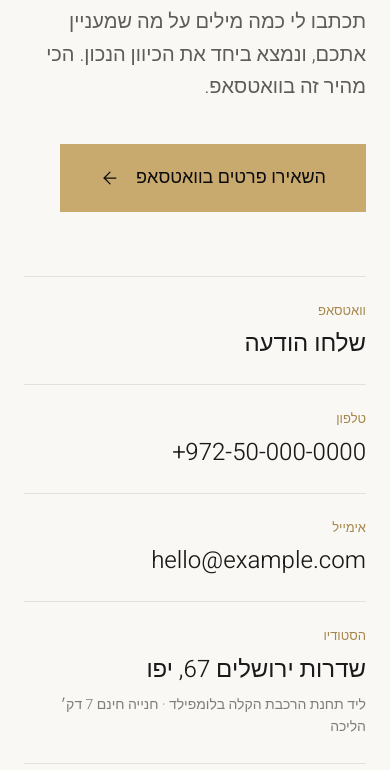
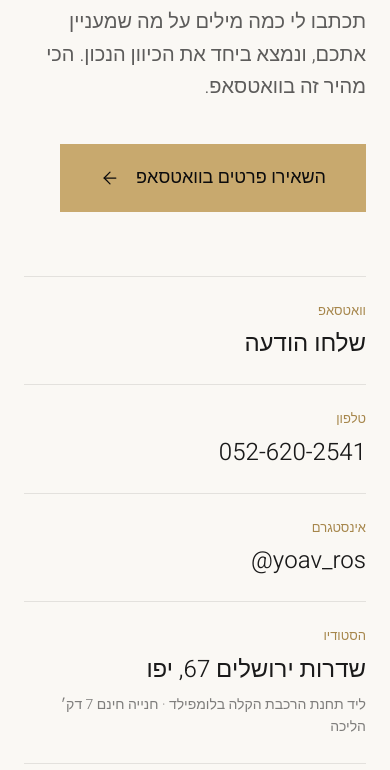
Before and after one commit to volujujo/yoav-ros-website, a website: page contact.html in a window 390 px wide. Shown: the part 328-1098 px from the top of the page. Drawn offline with Linux system fonts and the light colour scheme.

Commit message:
Wire real contact info: phone + Instagram, drop email
WhatsApp and click-to-call now use Yoav's real number. Replaced the
email contact method with Instagram (@yoav_ros) per request.

```diff
--- a/contact.html
+++ b/contact.html
@@ -125,11 +125,11 @@
             </div>
             <div class="py-6">
               <dt class="text-[13px] font-500 text-gold-deep mb-2">טלפון</dt>
-              <dd><a data-tel href="#" class="ul-grow text-2xl font-300 text-charcoal hover:text-gold transition-colors duration-500" dir="ltr">+972-50-000-0000</a></dd>
+              <dd><a data-tel href="#" class="ul-grow text-2xl font-300 text-charcoal hover:text-gold transition-colors duration-500" dir="ltr">052-620-2541</a></dd>
             </div>
             <div class="py-6">
-              <dt class="text-[13px] font-500 text-gold-deep mb-2">אימייל</dt>
-              <dd><a data-mail href="#" class="ul-grow text-2xl font-300 text-charcoal hover:text-gold transition-colors duration-500" dir="ltr">hello@example.com</a></dd>
+              <dt class="text-[13px] font-500 text-gold-deep mb-2">אינסטגרם</dt>
+              <dd><a data-instagram href="#" class="ul-grow text-2xl font-300 text-charcoal hover:text-gold transition-colors duration-500" dir="ltr">@yoav_ros</a></dd>
             </div>
             <div class="py-6">
               <dt class="text-[13px] font-500 text-gold-deep mb-2">הסטודיו</dt>
@@ -162,6 +162,6 @@
   </div>
 </footer>
 
-<script src="main.js?v=24"></script>
+<script src="main.js?v=25"></script>
 </body>
 </html>
--- a/main.js
+++ b/main.js
@@ -15,16 +15,14 @@
 
   /* =====================================================================
      SITE CONFIG — single source of truth.
-     ⚠️ EDIT THESE before launch:
-       whatsapp : digits only, international format, no + or spaces
-                  (e.g. Israel 054-123-4567  ->  '972541234567')
-       phone    : human-readable, used for click-to-call (tel:)
-       email    : contact email
+       whatsapp  : digits only, international format, no + or spaces
+       phone     : human-readable, used for click-to-call (tel:)
+       instagram : full profile URL
      ===================================================================== */
   var SITE = window.SITE = {
-    whatsapp: '972500000000',                 // TODO: real WhatsApp number
-    phone: '+972-50-000-0000',                // TODO: real phone (or '')
-    email: 'hello@example.com',               // TODO: real email (or '')
+    whatsapp: '972526202541',
+    phone: '+972-52-620-2541',
+    instagram: 'https://www.instagram.com/yoav_ros/',
     waDefaultMsg: 'היי יואב, הגעתי דרך האתר ואשמח לשמוע פרטים על הסדנאות.',
   };
 
@@ -39,12 +37,16 @@
       el.setAttribute('target', '_blank');
       el.setAttribute('rel', 'noopener');
     });
-    /* tel: / mailto: helpers */
+    /* tel: / instagram helpers */
     document.querySelectorAll('[data-tel]').forEach(function (el) {
       if (SITE.phone) el.setAttribute('href', 'tel:' + SITE.phone.replace(/[^\d+]/g, ''));
     });
-    document.querySelectorAll('[data-mail]').forEach(function (el) {
-      if (SITE.email) el.setAttribute('href', 'mailto:' + SITE.email);
+    document.querySelectorAll('[data-instagram]').forEach(function (el) {
+      if (SITE.instagram) {
+        el.setAttribute('href', SITE.instagram);
+        el.setAttribute('target', '_blank');
+        el.setAttribute('rel', 'noopener');
+      }
     });
   }
 
```
Also changed, not shown: about.html (+1 -1 lines), index.html (+1 -1 lines), testimonials.html (+1 -1 lines), workshop-audition.html (+1 -1 lines), workshop-bogrim.html (+1 -1 lines), workshop-ishit.html (+1 -1 lines), workshop-noar.html (+1 -1 lines), workshop-shnati.html (+1 -1 lines), workshop-yeladim.html (+1 -1 lines), workshops.html (+1 -1 lines).
